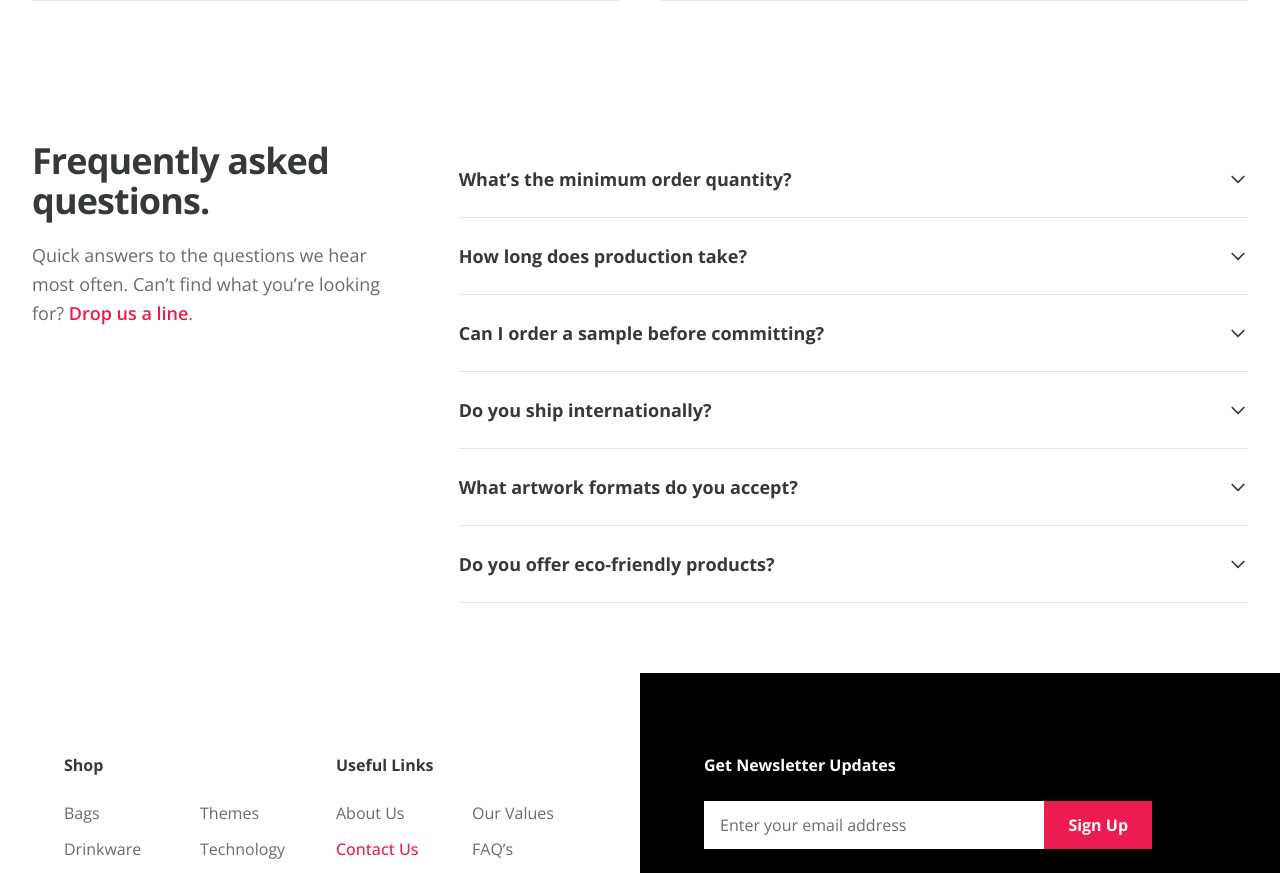
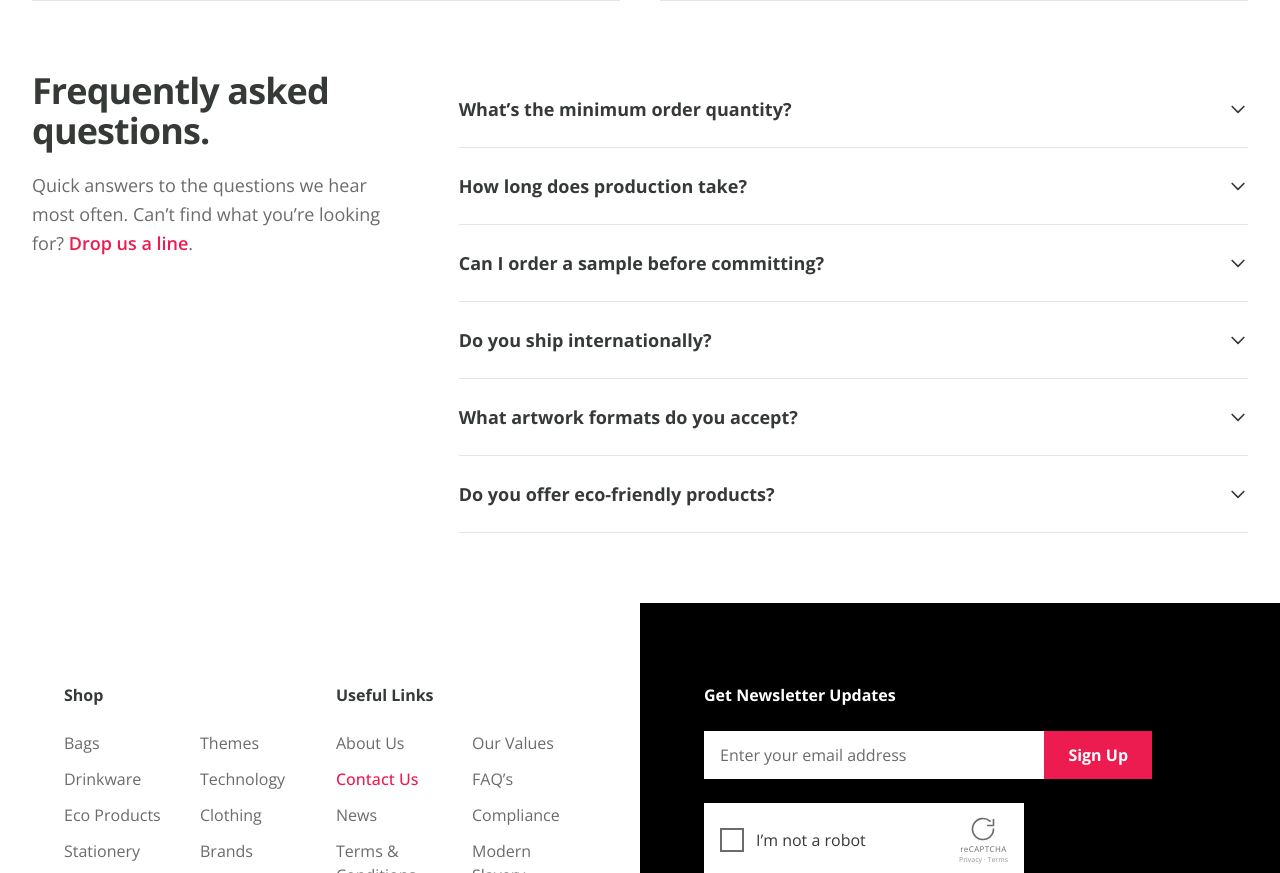
Before and after one commit to biztechdesign/Promo-Brands, a plain HTML site: page contact.html in a window 1280 px wide. Shown: the part 1207-2080 px from the top of the page. Drawn offline with nearby package versions, Linux system fonts and the light colour scheme.

Commit message:
Remove top padding from FAQ section on contact page

```diff
--- a/contact.html
+++ b/contact.html
@@ -440,7 +440,7 @@
 
 
 <!-- =================== 5. FAQ =================== -->
-<section class="py-[70px] bg-paper">
+<section class="pb-[70px] bg-paper">
   <div class="max-w-8xl mx-auto px-4 lg:px-8">
     <div class="grid lg:grid-cols-12 gap-10 lg:gap-16 items-start">
 
```
